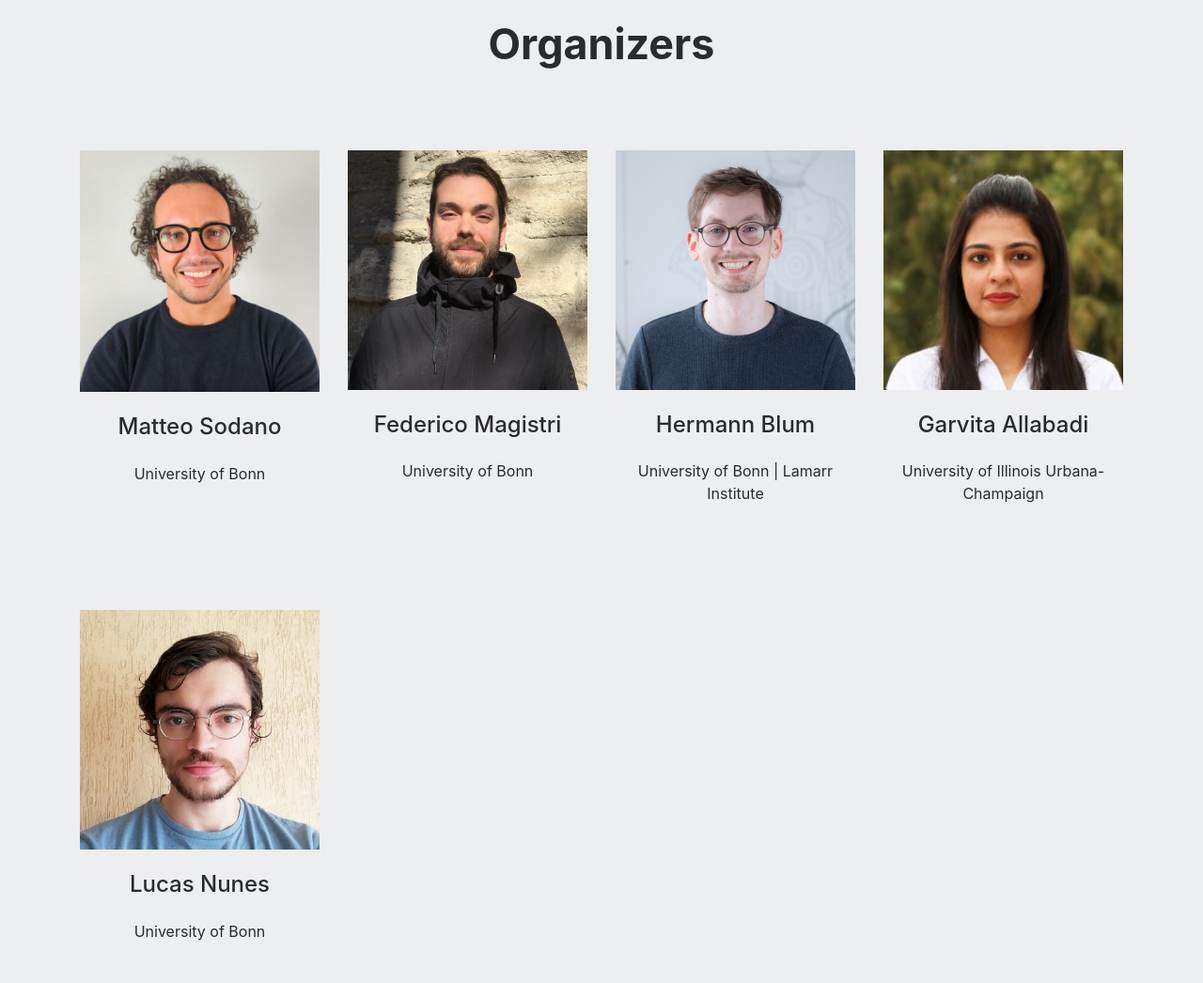
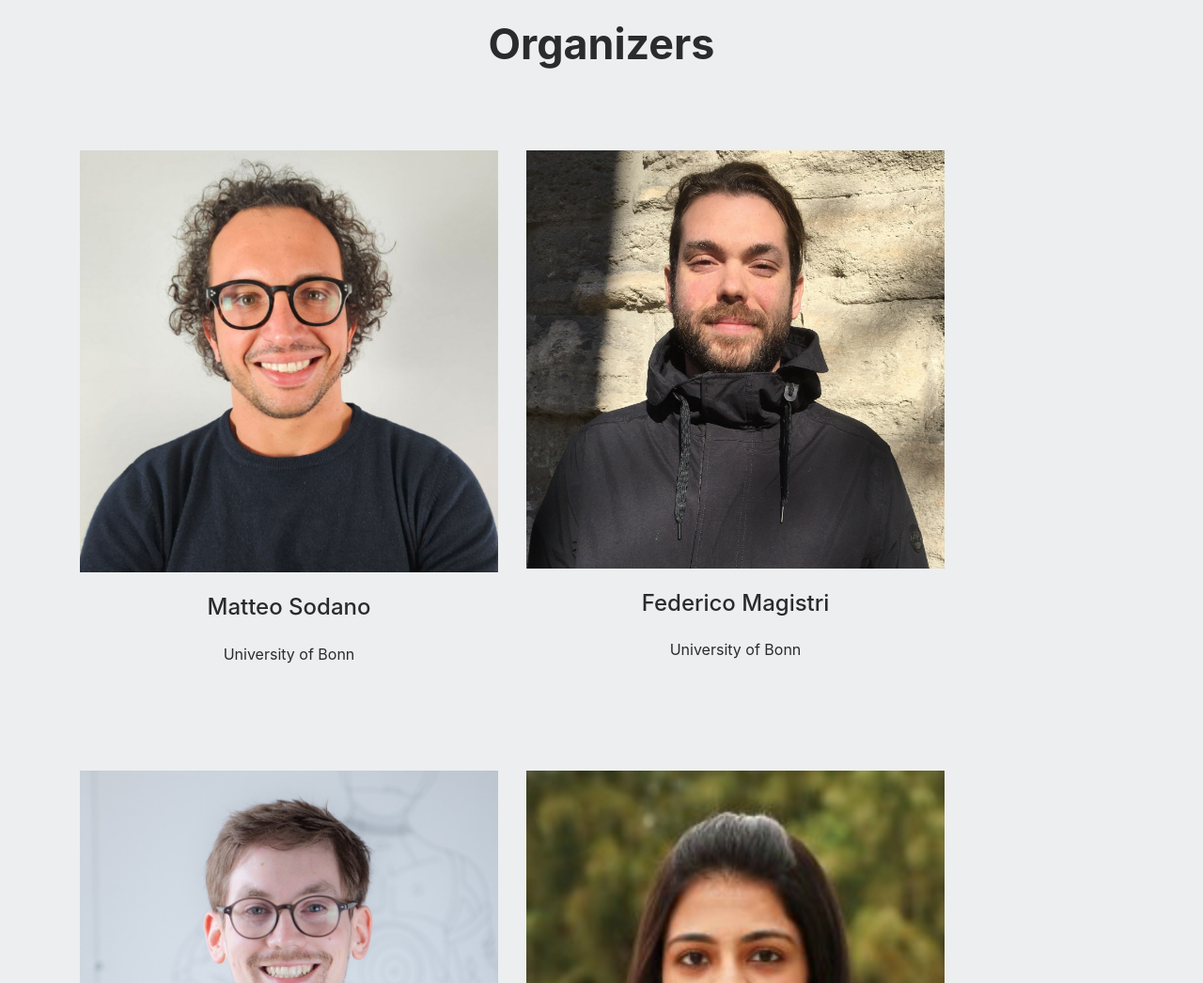
Before and after one commit to uncertainty-in-robotics/uncertainty-in-robotics.github.io, a plain HTML site: page index.html in a window 1280 px wide. Shown: the part 4420-5466 px from the top of the page at 94% size. Drawn offline with Linux system fonts and the light colour scheme.

Commit message:
Update index.html

```diff
--- a/index.html
+++ b/index.html
@@ -269,7 +269,7 @@
             <h2 class="text-center font-weight-bold d-block mb-3">Organizers</h2>
             <div class="row">
                 <div data-aos="fade-up" data-aos-delay="50" data-aos-duration="1000" data-aos-once="true"
-                    class="col-md-3 text-center py-4 mt-5">
+                    class="col-md-5 text-center py-4 mt-5">
                     <a href="https://www.ipb.uni-bonn.de/people/matteo-sodano/index.html" target="_blank">
                         <img src="img/matteo.jpg" alt="Matteo Sodano" class="mx-auto d-block">
                     </a>
@@ -277,7 +277,7 @@
                     <p>University of Bonn</p>
                 </div>
                 <div data-aos="fade-up" data-aos-delay="100" data-aos-duration="1000" data-aos-once="true"
-                    class="col-md-3 text-center py-4 mt-5">
+                    class="col-md-5 text-center py-4 mt-5">
                     <a href="https://www.ipb.uni-bonn.de/people/federico-magistri/index.html" target="_blank">
                         <img src="img/federico.jpg" alt="Federico Magistri" class="mx-auto d-block">
                     </a>
@@ -285,7 +285,7 @@
                     <p>University of Bonn</p>
                 </div>
                 <div data-aos="fade-up" data-aos-delay="150" data-aos-duration="1000" data-aos-once="true"
-                    class="col-md-3 text-center py-4 mt-5">
+                    class="col-md-5 text-center py-4 mt-5">
                     <a href="https://hermannblum.net/" target="_blank">
                         <img src="img/hermann.jpg" alt="Hermann Blum" class="mx-auto d-block">
                     </a>
@@ -293,7 +293,7 @@
                     <p>University of Bonn | Lamarr Institute</p>
                 </div>
                 <div data-aos="fade-up" data-aos-delay="200" data-aos-duration="1000" data-aos-once="true"
-                    class="col-md-3 text-center py-4 mt-5">
+                    class="col-md-5 text-center py-4 mt-5">
                     <a href="https://garvitaallabadi.github.io/" target="_blank">
                         <img src="img/garvita.png" alt="Garvita Allabadi" class="mx-auto d-block">
                     </a>
@@ -301,7 +301,7 @@
                     <p>University of Illinois Urbana-Champaign</p>
                 </div>
 				<div data-aos="fade-up" data-aos-delay="200" data-aos-duration="1000" data-aos-once="true"
-                    class="col-md-3 text-center py-4 mt-5">
+                    class="col-md-5 text-center py-4 mt-5">
                     <a href="https://nuneslu.github.io/" target="_blank">
                         <img src="img/lucas.jpeg" alt="Lucas Nunes" class="mx-auto d-block">
                     </a>
```
